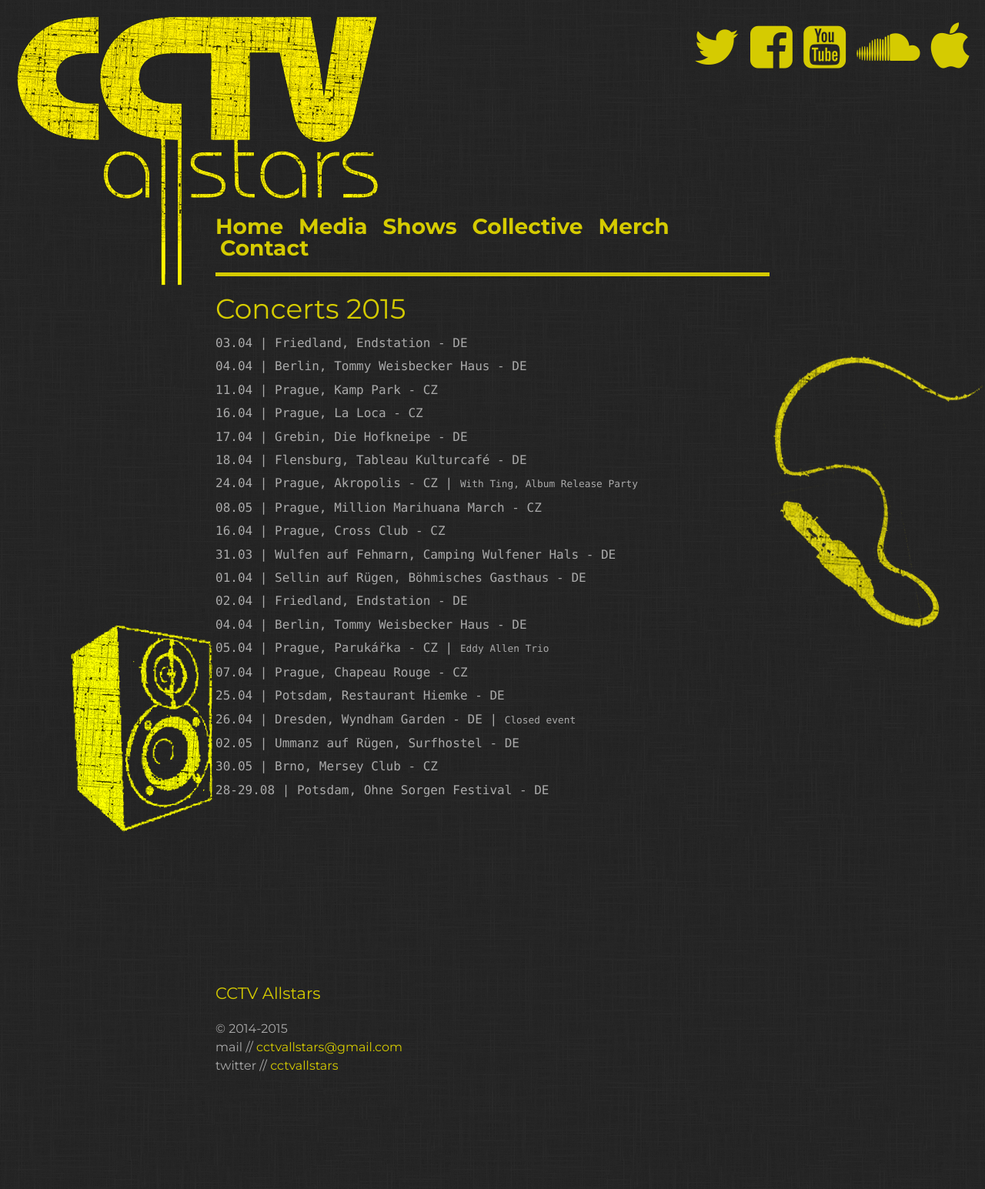
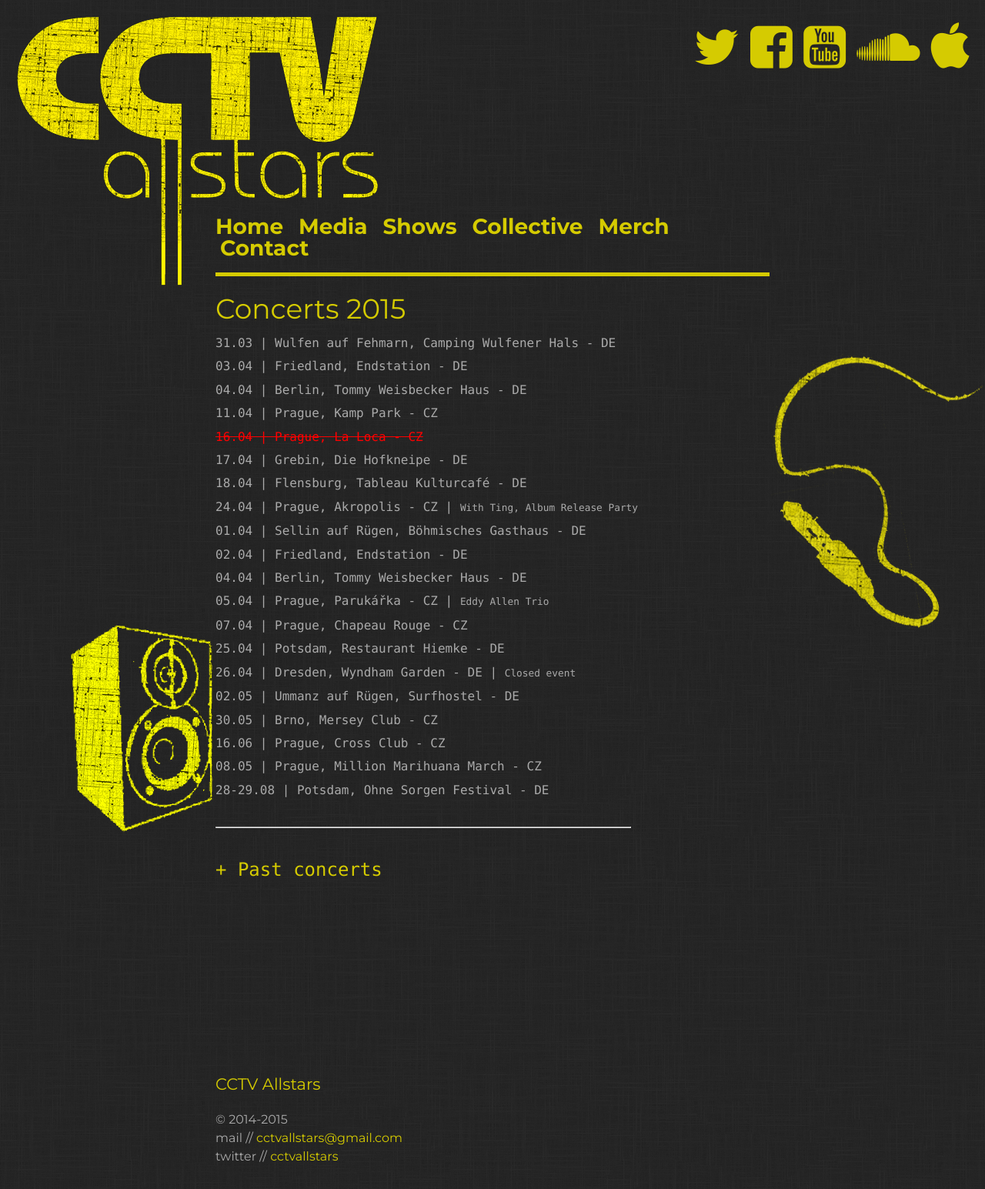
Before and after one commit to cctvallstars/cctvallstars.github.io, a Jekyll site: the page built from shows.html, in a window 1280 px wide. Shown: the whole page at 77% size. Built offline with Jekyll 4.4.1, drawn with Linux system fonts in a browser that asks for light colours; nearby versions of some CDN libraries; before the commit the page ends 1427 px from its top, so only the background shows below that.

Commit message:
updating concert list & adding past concerts logic and jQuery slider

```diff
--- a/_includes/head.html
+++ b/_includes/head.html
@@ -1,6 +1,15 @@
 <head>
-    <meta charset="UTF-8">
-    <title>CCTV ALLSTARS</title>
-    <link rel="stylesheet" href="css/main.css">
-    <link rel="stylesheet" href="font-awesome-4.2.0/css/font-awesome.min.css">
+  <meta charset="UTF-8">
+  <title>CCTV ALLSTARS</title>
+  <link rel="stylesheet" href="css/main.css">
+  <link rel="stylesheet" href="font-awesome-4.2.0/css/font-awesome.min.css">
+  <script src="http://ajax.googleapis.com/ajax/libs/jquery/1.11.2/jquery.min.js"></script>
+  <script>
+    $(document).ready(function(){
+      $("h3.past-concerts-header").click(function(){
+        $(".past-concerts-box").slideToggle(1000);
+      });
+    });
+  </script>
+
 </head>
--- a/css/main.css
+++ b/css/main.css
@@ -341,3 +341,17 @@
   /*keeps the boxes lined up better with last .list-col longer*/
   min-height: 12em;
 }
+
+.past-concerts-header:before {
+  content: '+ ' ;
+}
+/*TODO*/
+/* add this class with jQuery in head.html on toggler visible (click) and remove on hiding (click again) */
+/*.past-concerts-header.visible:before {
+  content: '- ' ;
+}
+*/
+.past-concerts-header:hover {
+  cursor: pointer;
+  color: #ff6600;
+}
--- a/shows.html
+++ b/shows.html
@@ -10,14 +10,43 @@
 <code>
   {% for concert in site.data.concerts %}
     {% if concert.year >= current_year %}
-    <p style="line-height:.4em;">
+    <p style="line-height:.4em; {% if concert.cancelled == true %} text-decoration: line-through; color: #F00{% endif %}">
       {{ concert.concert }}
 
         {% if concert.meta %}
-          | <span style="font-size:80%; {% if concert.meta == 'TBA' %} color:#EBEE00;{% endif %}">{{ concert.meta }}</span>
+          | <span style="font-size:80%; {% if concert.meta == 'TBA' %} color:#d5cb01;{% endif %}">{{ concert.meta }}</span>
         {% endif %}
 
     {% endif %}
   </p>
   {% endfor %}
+
+<br/>
+<hr>
+
+<h3 class="past-concerts-header"><span>Past concerts</span></h3>
+<!-- TODO:
+make this into a 'read more' box
+ -->
+<div class="past-concerts-box" style="display: none;">
+  {% for concert in site.data.concerts %}
+
+    {% if concert.year < current_year %}
+
+      {% if concert.first_concert_of_year == true %}
+        <h4>{{ concert.year }}</h4>
+      {% endif %}
+    <p style="line-height:.4em; {% if concert.cancelled == true %} text-decoration: line-through; color: #F00{% endif %}">
+      {{ concert.concert }}
+
+        {% if concert.meta %}
+          | <span style="font-size:80%; {% if concert.meta == 'TBA' %} color:#D5CB01;{% endif %}">{{ concert.meta }}</span>
+        {% endif %}
+
+    {% endif %}
+  </p>
+  {% endfor %}
+</div>
+
+
 </code>
```
Also changed, not shown: _data/concerts.yml (+12 -9 lines), 8 other files.
